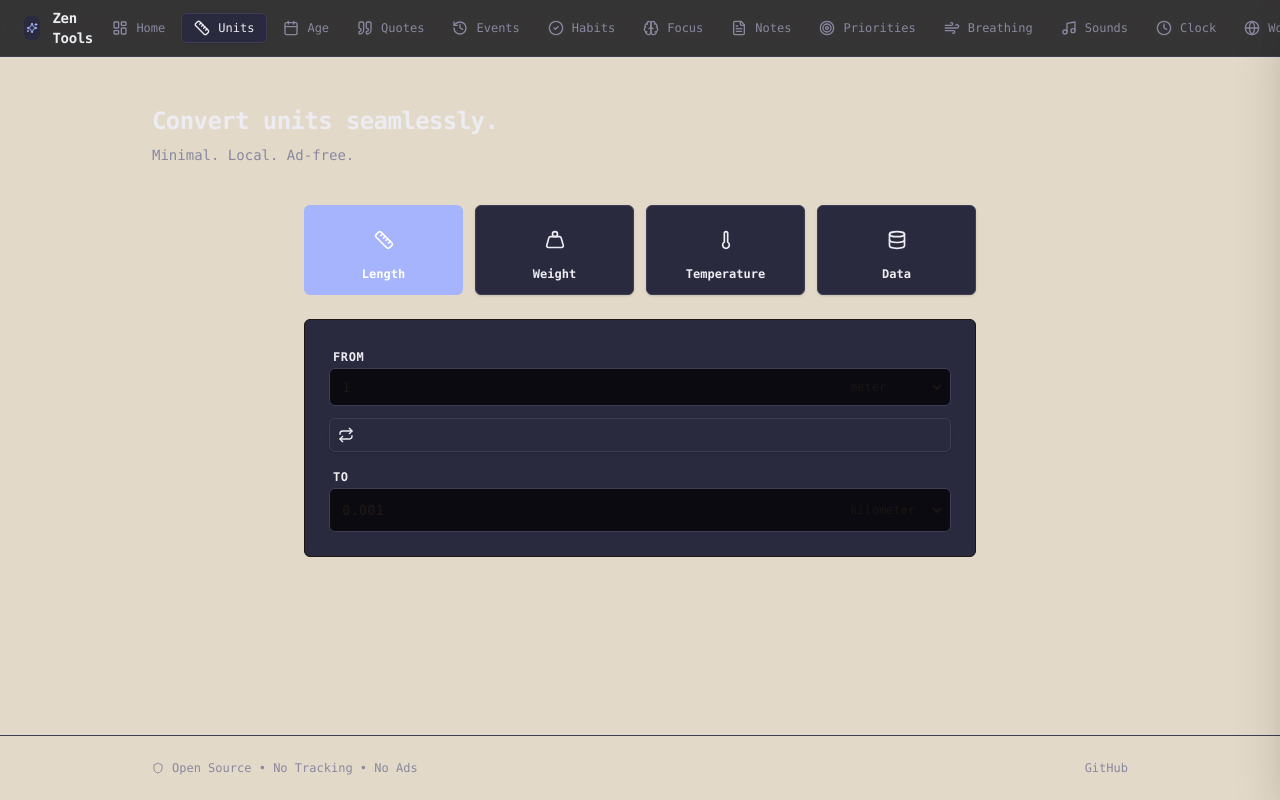
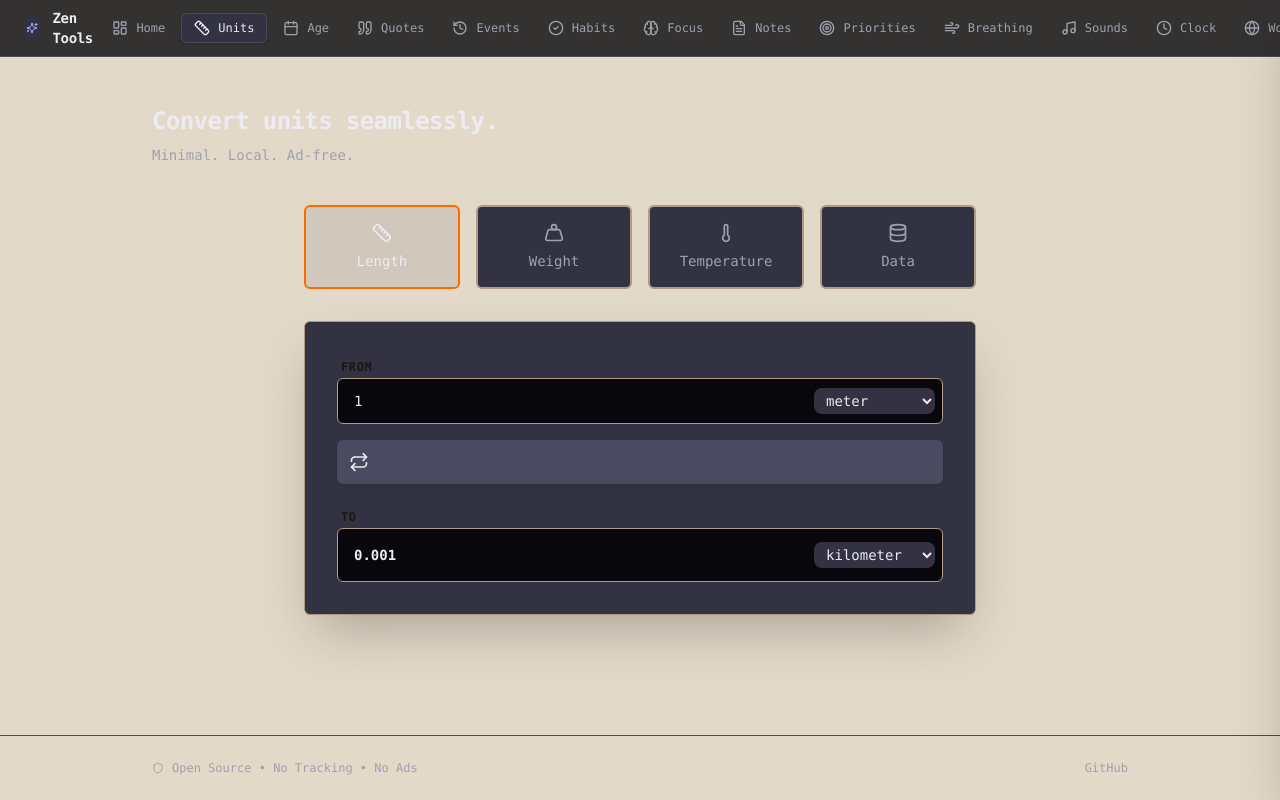
Before and after one commit to Mosiuropu/zen-tools, a React (Vite) app: page / in a window 1280 px wide. Both pictures are taken after a click on the button 286 px from the left and 1247 px from the top of the page. Shown: the top 800 px of the page. Built offline with nearby package versions, Linux system fonts and the light colour scheme.

Commit message:
Revert "fix: light theme improvements, Rumi quotes expansion, UnitConverter/HabitTracker fixes"
This reverts commit ecc1f618cd00860dedfb5930ecc407530e30be79.

```diff
--- a/src/components/UnitConverter.jsx
+++ b/src/components/UnitConverter.jsx
@@ -105,39 +105,39 @@ export default function UnitConverter() {
   };
 
   return (
-    <div className="max-w-2xl mx-auto space-y-6">
-      <div className="grid grid-cols-2 md:grid-cols-4 gap-3">
+    <div className="max-w-2xl mx-auto space-y-8 animate-in fade-in duration-500">
+      <div className="grid grid-cols-2 md:grid-cols-4 gap-4">
         {Object.entries(units).map(([key, data]) => (
           <button
             key={key}
             onClick={() => setCategory(key)}
-            className={`flex flex-col items-center justify-center p-3 rounded-md border transition-all ${
+            className={`flex flex-col items-center justify-center p-4 rounded-md border-2 transition-all ${
               category === key
-                ? 'bg-[var(--color-zen-accent-primary-light)] dark:bg-[var(--color-zen-accent-primary-dark)] text-white border-transparent'
-                : 'zen-btn-secondary border-[var(--color-zen-border-light)] dark:border-[var(--color-zen-border-dark)]'
+                ? 'bg-[var(--color-zen-card-light)] dark:bg-[var(--color-zen-card-dark)]/10 border-orange-500 text-[var(--color-zen-text-light)] dark:text-[var(--color-zen-text-dark)] dark:text-[var(--color-zen-text-dark)]'
+                : 'bg-[var(--color-zen-card-light)] dark:bg-[var(--color-zen-bg-dark)] dark:bg-[var(--color-zen-card-dark)] border-[var(--color-zen-border-light)] dark:border-[var(--color-zen-border-dark)] dark:border-[var(--color-zen-border-light)] dark:border-[var(--color-zen-border-dark)] text-[var(--color-zen-muted-light)] dark:text-[var(--color-zen-muted-dark)] hover:border-[var(--color-zen-border-light)] dark:border-[var(--color-zen-border-dark)] dark:hover:border-[var(--color-zen-border-light)] dark:border-[var(--color-zen-border-dark)]'
             }`}
           >
-            <div className="p-3 rounded-md">{data.icon}</div>
-            <span className="text-xs font-semibold mt-1">{data.name}</span>
+            {data.icon}
+            <span className="mt-2 font-medium text-sm">{data.name}</span>
           </button>
         ))}
       </div>
 
-      <div className="bg-[var(--color-zen-card-light)] dark:bg-[var(--color-zen-bg-dark)] dark:bg-[var(--color-zen-card-dark)]  border rounded-md p-6 space-y-5">
-        <div className="grid md:grid-cols-[1fr,auto,1fr] gap-3 items-end">
+      <div className="bg-[var(--color-zen-card-light)] dark:bg-[var(--color-zen-bg-dark)] dark:bg-[var(--color-zen-card-dark)] border border-[var(--color-zen-border-light)] dark:border-[var(--color-zen-border-dark)] dark:border-[var(--color-zen-border-light)] dark:border-[var(--color-zen-border-dark)] rounded-md p-8 shadow-2xl space-y-6">
+        <div className="grid md:grid-cols-[1fr,auto,1fr] gap-4 items-end">
           <div className="space-y-2">
-            <label className="text-xs font-semibold uppercase tracking-wider text-[var(--color-zen-text-light)] dark:text-[var(--color-zen-text-dark)] ml-1">From</label>
+            <label className="text-xs font-semibold uppercase tracking-wider text-[var(--color-zen-text-light)] dark:text-[var(--color-zen-text-dark)]0 ml-1">From</label>
             <div className="relative">
               <input
                 type="number"
                 value={value}
                 onChange={(e) => setValue(e.target.value)}
-                className="w-full zen-input text-sm"
+                className="w-full bg-[var(--color-zen-bg-light)] dark:bg-[var(--color-zen-bg-dark)] dark:bg-[var(--color-zen-bg-dark)] border border-[var(--color-zen-border-light)] dark:border-[var(--color-zen-border-dark)] dark:border-[var(--color-zen-border-light)] dark:border-[var(--color-zen-border-dark)] rounded-md px-4 py-3 text-sm focus:outline-none focus:ring-2 focus:ring-stone-900 dark:focus:ring-stone-100/50 transition-all dark:text-[var(--color-zen-text-dark)]"
               />
               <select
                 value={fromUnit}
                 onChange={(e) => setFromUnit(e.target.value)}
-                className="absolute right-1.5 top-1/2 -translate-y-1/2 bg-transparent border-none rounded py-1 px-1.5 text-xs font-medium focus:ring-0 cursor-pointer"
+                className="absolute right-2 top-1/2 -translate-y-1/2 bg-[var(--color-zen-card-light)] dark:bg-[var(--color-zen-bg-dark)] dark:bg-[var(--color-zen-card-dark)] border-none rounded-lg py-1 px-2 text-sm font-medium focus:ring-0 cursor-pointer dark:text-[var(--color-zen-text-dark)]"
               >
                 {units[category].custom
                   ? units[category].units.map(u => <option key={u} value={u}>{u}</option>)
@@ -149,21 +149,21 @@ export default function UnitConverter() {
 
           <button
             onClick={swapUnits}
-            className="p-2 rounded-md zen-btn-secondary text-xs"
+            className="p-3 rounded-md bg-[var(--color-zen-border-light)] dark:bg-[var(--color-zen-bg-dark)] dark:bg-[var(--color-zen-border-dark)] hover:bg-[var(--color-zen-border-light)] dark:bg-[var(--color-zen-border-dark)] dark:hover:bg-[var(--color-zen-border-light)] dark:hover:bg-[var(--color-zen-border-dark)] text-[var(--color-zen-text-light)] dark:text-[var(--color-zen-text-dark)]0 dark:text-[var(--color-zen-text-dark)] transition-colors mb-1 shadow-sm"
           >
-            <Repeat className="w-4 h-4" />
+            <Repeat className="w-5 h-5" />
           </button>
 
           <div className="space-y-2">
-            <label className="text-xs font-semibold uppercase tracking-wider text-[var(--color-zen-text-light)] dark:text-[var(--color-zen-text-dark)] ml-1">To</label>
+            <label className="text-xs font-semibold uppercase tracking-wider text-[var(--color-zen-text-light)] dark:text-[var(--color-zen-text-dark)]0 ml-1">To</label>
             <div className="relative">
-              <div className="w-full zen-input text-sm min-h-[44px] flex items-center font-semibold">
+              <div className="w-full bg-[var(--color-zen-bg-light)] dark:bg-[var(--color-zen-bg-dark)] dark:bg-[var(--color-zen-bg-dark)] border border-[var(--color-zen-border-light)] dark:border-[var(--color-zen-border-dark)] dark:border-[var(--color-zen-border-light)] dark:border-[var(--color-zen-border-dark)] rounded-md px-4 py-3 text-sm min-h-[54px] flex items-center dark:text-[var(--color-zen-text-dark)] font-semibold">
                 {result || '0'}
               </div>
               <select
                 value={toUnit}
                 onChange={(e) => setToUnit(e.target.value)}
-                className="absolute right-1.5 top-1/2 -translate-y-1/2 bg-transparent border-none rounded py-1 px-1.5 text-xs font-medium focus:ring-0 cursor-pointer"
+                className="absolute right-2 top-1/2 -translate-y-1/2 bg-[var(--color-zen-card-light)] dark:bg-[var(--color-zen-bg-dark)] dark:bg-[var(--color-zen-card-dark)] border-none rounded-lg py-1 px-2 text-sm font-medium focus:ring-0 cursor-pointer dark:text-[var(--color-zen-text-dark)]"
               >
                 {units[category].custom
                   ? units[category].units.map(u => <option key={u} value={u}>{u}</option>)
--- a/src/components/ZenQuotes.jsx
+++ b/src/components/ZenQuotes.jsx
@@ -200,30 +200,6 @@ const QUOTES = [
   { q: "The art of knowing is knowing what to ignore.", a: "Rumi" },
   { q: "Let the beauty of what you love be what you do.", a: "Rumi" },
   { q: "When you let go of who you are, you become who you might be.", a: "Rumi" },
-  { q: "The art of knowing is knowing what to ignore.", a: "Rumi" },
-  { q: "The moon stays bright when it does not avoid the night.", a: "Rumi" },
-  { q: "Your task is not to seek for love, but merely to seek and find all the barriers within yourself that you have built against it.", a: "Rumi" },
-  { q: "There is a candle in your heart, ready to be kindled. There is a void in your soul, ready to be filled.", a: "Rumi" },
-  { q: "Stop acting so small. You are the universe in ecstatic motion.", a: "Rumi" },
-  { q: "The moment you accept what troubles you've been given, the door will open.", a: "Rumi" },
-  { q: "The only lasting beauty is the beauty of the heart.", a: "Rumi" },
-  { q: "Patience is not sitting and waiting, it is foreseeing. It is looking at the thorn and seeing the rose.", a: "Rumi" },
-  { q: "Silence is the language of God. All else is poor translation.", a: "Rumi" },
-  { q: "Yesterday I was clever, so I wanted to change the world. Today I am wise, so I am changing myself.", a: "Rumi" },
-  { q: "The garden of the world has no limits, except in your mind.", a: "Rumi" },
-  { q: "I have been a seeker and I still am, but I stopped asking the books and the stars. I started listening to the teaching of my soul.", a: "Rumi" },
-  { q: "Don't be satisfied with stories, how things have gone with others. Unfold your own myth.", a: "Rumi" },
-  { q: "Wherever you are, and whatever you do, be in love.", a: "Rumi" },
-  { q: "Let yourself be drawn by the stronger pull of that which you truly love.", a: "Rumi" },
-  { q: "Wear gratitude like a cloak and it will feed every corner of your life.", a: "Rumi" },
-  { q: "Either give me more wine or leave me alone.", a: "Rumi" },
-  { q: "The minute I heard my first love story, I started looking for you.", a: "Rumi" },
-  { q: "This is love: to fly toward a secret sky, to cause a hundred veils to fall each moment.", a: "Rumi" },
-  { q: "Where there is ruin, there is hope for a treasure.", a: "Rumi" },
-  { q: "Through love, all that is bitter will be sweet. Through love, all that is copper will be gold.", a: "Rumi" },
-  { q: "Be empty of worrying. Think of who created thought!", a: "Rumi" },
-  { q: "Don't you know yet? It is your light that lights the world.", a: "Rumi" },
-  { q: "I want to sing like the birds sing, not worrying about who hears or what they think.", a: "Rumi" },
   { q: "The guest is more precious than the house.", a: "Persian Proverb" },
   { q: "The moving finger writes, and having writ, moves on.", a: "Omar Khayyam" },
   { q: "A loaf of bread, a jug of wine, and thou beside me singing in the wilderness.", a: "Omar Khayyam" },
--- a/src/index.css
+++ b/src/index.css
@@ -7,21 +7,21 @@
   --font-serif: "SF Mono", ui-monospace, Menlo, Monaco, Consolas, "Liberation Mono", "Courier New", monospace;
   --font-mono: "SF Mono", ui-monospace, Menlo, Monaco, Consolas, "Liberation Mono", "Courier New", monospace;
 
-  /* ── Light theme: warm cream (clean, airy) ── */
-  --color-zen-bg-light: #F5F1EB;
+  /* ── Light theme: warm earthy (House of Thol inspired) ── */
+  --color-zen-bg-light: #D6CCB8;
   --color-zen-card-light: #FFFFFF;
-  --color-zen-text-light: #1C1C1C;
-  --color-zen-muted-light: #7A6B5D;
-  --color-zen-border-light: #D4C9B8;
+  --color-zen-text-light: #1C1612;
+  --color-zen-muted-light: #5C4E3F;
+  --color-zen-border-light: #B09B82;
   --color-zen-accent-primary-light: #4F6A33;
   --color-zen-accent-hover-light: #3B5026;
 
-  /* ── Dark theme: deep terminal ── */
-  --color-zen-bg-dark: #0A0A10;
-  --color-zen-card-dark: #2A2A3E;
+  /* ── Dark theme: deep terminal (Odysseus inspired) ── */
+  --color-zen-bg-dark: #08080C;
+  --color-zen-card-dark: #323242;
   --color-zen-text-dark: #ECECF2;
-  --color-zen-muted-dark: #8888A0;
-  --color-zen-border-dark: #3E3E56;
+  --color-zen-muted-dark: #A0A0AE;
+  --color-zen-border-dark: #4A4A60;
   --color-zen-accent-primary-dark: #A5B4FC;
   --color-zen-accent-hover-dark: #818CF8;
 }
```
Also changed, not shown: src/components/HabitTracker.jsx (+26 -26 lines).
